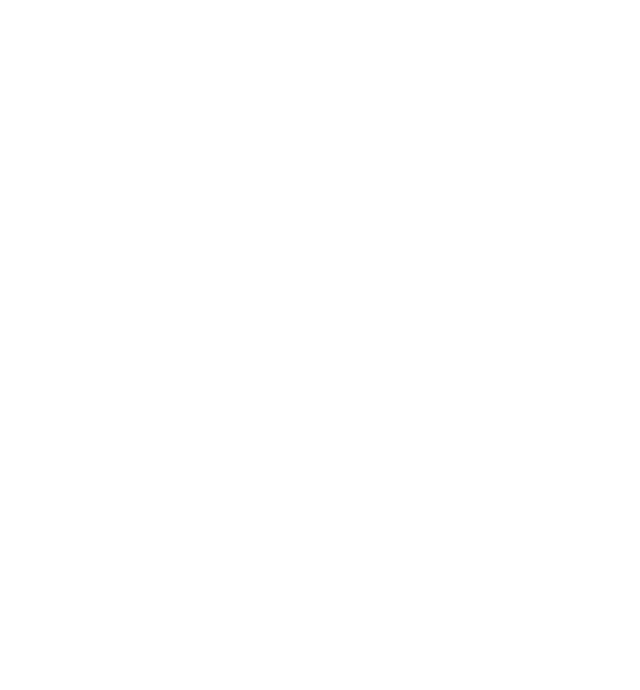
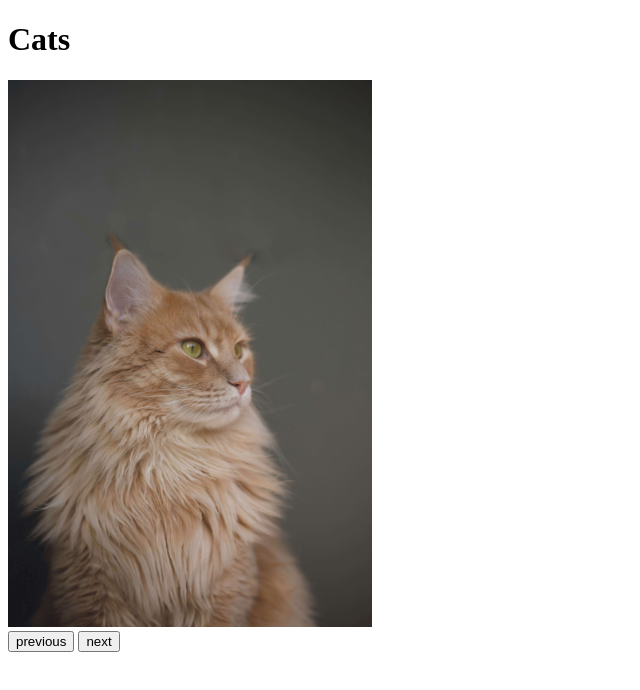
Before and after one commit to Xeni-ya/image-switching-gallery, a website: page index.html in a window 1280 px wide. Shown: the whole page, without its empty margins (0-640 px from the left). Drawn offline with Linux system fonts and the light colour scheme.

Commit message:
feat: page markup

```diff
--- a/assets/script/index.js
+++ b/assets/script/index.js
@@ -1,2 +1,11 @@
 let showMessage = () => console.log('Я учу JavaScript!');
 showMessage();
+
+// Создай галерею переключения изображений. В ней будет две кнопки: вперёд и назад, которые должны переключать изображение (в галерее пока будет 2 картинки, но если можете больше, то делайте).
+
+const image = document.getElementById('elem-img');
+console.log(image);
+
+function addImage() {
+  image.src = './assets/img/zoe-gayah-jonker-G7kUPmzi80E.jpg';
+}
--- /dev/null
+++ b/assets/style/style.css
@@ -0,0 +1,9 @@
+.elem-img__cat {
+  width: 100%;
+  width: 364px;
+  height: 547px;
+}
+.previous__btn {
+}
+.next__btn {
+}
--- a/index.html
+++ b/index.html
@@ -3,10 +3,16 @@
 <head>
   <meta charset="UTF-8">
   <meta name="viewport" content="width=device-width, initial-scale=1.0">
+  <link rel="stylesheet" href="./assets/style/style.css">
   <title>Галерея переключения изображений</title>
 </head>
 <body>
-
+  <div id="elem">
+    <h1>Cats</h1>
+    <img src="./assets/img/zoe-gayah-jonker-13ky5Ycf0ts.jpg" alt="fluffy cat" id="elem-img" class="elem-img__cat">
+  </div>
+  <button class="previous__btn">previous</button>
+  <button onclick="addImage()" class="next__btn">next</button>
   <script src="./assets/script/index.js"></script>
 </body>
 </html>
```
Also changed, not shown: assets/img/zoe-gayah-jonker-13ky5Ycf0ts.jpg (added), assets/img/zoe-gayah-jonker-G7kUPmzi80E.jpg (added).
